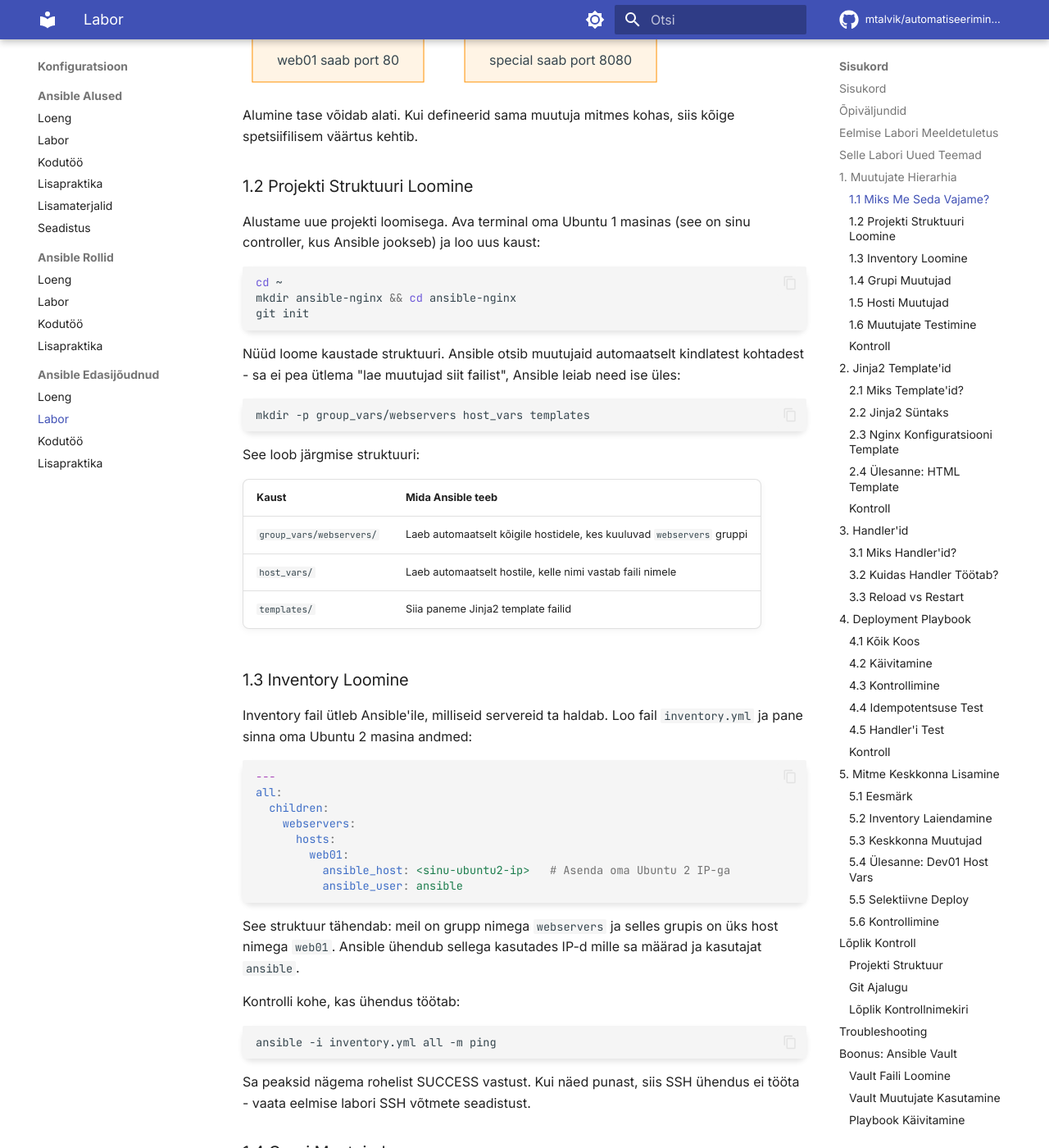
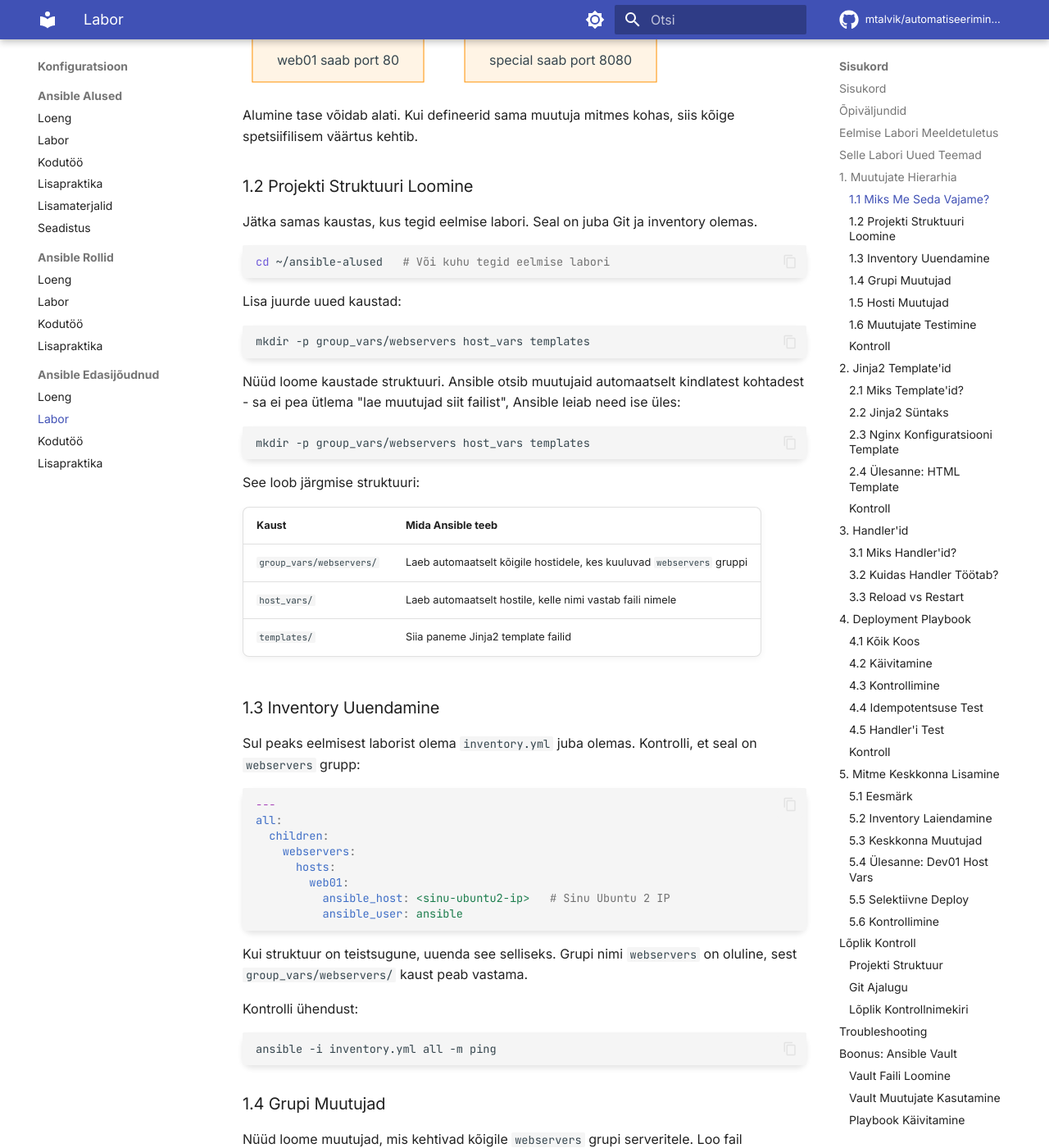
Before and after one commit to mtalvik/automatiseerimine_ext, an MkDocs documentation site: the page built from docs/ansible_advanced/labor.md, in a window 1280 px wide and 1400 px high, scrolled down 3055 px. Shown: the whole window at 82% size. Built offline with MkDocs 1.6.1 and Material for MkDocs 9.7.7, drawn with Linux system fonts in a browser that asks for light colours; comment, search, counter and statistics services are not loaded; some of the changed text lies outside the part shown.

Commit message:
Revise project structure and inventory details
Updated project structure and clarified inventory instructions.

````diff
--- a/docs/ansible_advanced/labor.md
+++ b/docs/ansible_advanced/labor.md
@@ -104,12 +104,16 @@
 
 ### 1.2 Projekti Struktuuri Loomine
 
-Alustame uue projekti loomisega. Ava terminal oma Ubuntu 1 masinas (see on sinu controller, kus Ansible jookseb) ja loo uus kaust:
+Jätka samas kaustas, kus tegid eelmise labori. Seal on juba Git ja inventory olemas.
 
 ```bash
-cd ~
-mkdir ansible-nginx && cd ansible-nginx
-git init
+cd ~/ansible-alused   # Või kuhu tegid eelmise labori
+```
+
+Lisa juurde uued kaustad:
+
+```bash
+mkdir -p group_vars/webservers host_vars templates
 ```
 
 Nüüd loome kaustade struktuuri. Ansible otsib muutujaid automaatselt kindlatest kohtadest - sa ei pea ütlema "lae muutujad siit failist", Ansible leiab need ise üles:
@@ -126,9 +130,9 @@
 | `host_vars/` | Laeb automaatselt hostile, kelle nimi vastab faili nimele |
 | `templates/` | Siia paneme Jinja2 template failid |
 
-### 1.3 Inventory Loomine
+### 1.3 Inventory Uuendamine
 
-Inventory fail ütleb Ansible'ile, milliseid servereid ta haldab. Loo fail `inventory.yml` ja pane sinna oma Ubuntu 2 masina andmed:
+Sul peaks eelmisest laborist olema `inventory.yml` juba olemas. Kontrolli, et seal on `webservers` grupp:
 
 ```yaml
 ---
@@ -137,19 +141,17 @@
     webservers:
       hosts:
         web01:
-          ansible_host: <sinu-ubuntu2-ip>   # Asenda oma Ubuntu 2 IP-ga
+          ansible_host: <sinu-ubuntu2-ip>   # Sinu Ubuntu 2 IP
           ansible_user: ansible
 ```
 
-See struktuur tähendab: meil on grupp nimega `webservers` ja selles grupis on üks host nimega `web01`. Ansible ühendub sellega kasutades IP-d mille sa määrad ja kasutajat `ansible`.
+Kui struktuur on teistsugune, uuenda see selliseks. Grupi nimi `webservers` on oluline, sest `group_vars/webservers/` kaust peab vastama.
 
-Kontrolli kohe, kas ühendus töötab:
+Kontrolli ühendust:
 
 ```bash
 ansible -i inventory.yml all -m ping
 ```
-
-Sa peaksid nägema rohelist SUCCESS vastust. Kui näed punast, siis SSH ühendus ei tööta - vaata eelmise labori SSH võtmete seadistust.
 
 ### 1.4 Grupi Muutujad
 
@@ -662,22 +664,22 @@
 
 ### Projekti Struktuur
 
-Sinu projekt peaks nüüd välja nägema selline:
+Sinu projekt peaks nüüd välja nägema selline (lisaks eelmise labori failidele):
 
 ```
-ansible-nginx/
+ansible-alused/          # Või sinu kausta nimi
 ├── .git/
-├── inventory.yml
-├── deploy.yml
-├── test_vars.yml
-├── group_vars/
+├── inventory.yml        # Uuendatud
+├── deploy.yml           # UUS
+├── test_vars.yml        # UUS
+├── group_vars/          # UUS kaust
 │   ├── webservers/main.yml
 │   ├── production/main.yml
 │   └── development/main.yml
-├── host_vars/
+├── host_vars/           # UUS kaust
 │   ├── web01.yml
 │   └── dev01.yml
-└── templates/
+└── templates/           # UUS kaust
     ├── nginx.conf.j2
     └── index.html.j2
 ```
````
